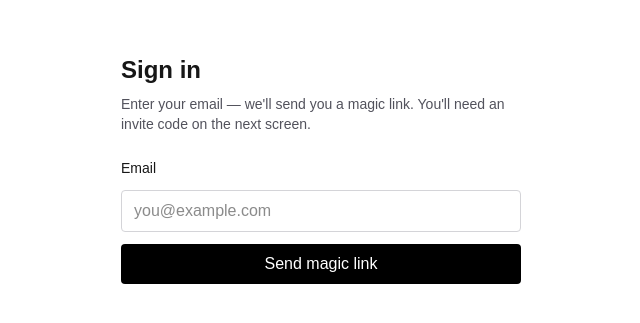
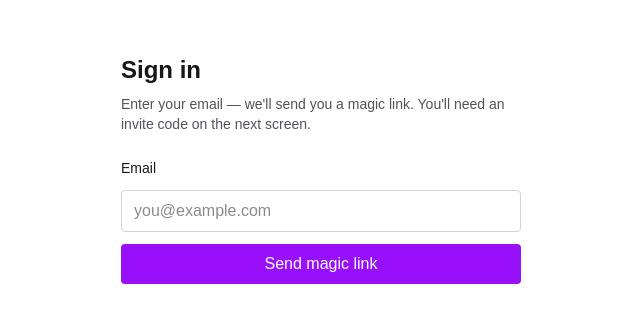
Before and after one commit to eugenPtr/community-skills, a Next.js app: page /sign-in in a window 1280 px wide. Shown: the part 231-554 px from the top of the page, without its empty margins (319-959 px from the left). Built offline with nearby package versions, Linux system fonts and the light colour scheme.

Commit message:
style: purple magic link button

```diff
--- a/app/sign-in/submit-button.tsx
+++ b/app/sign-in/submit-button.tsx
@@ -8,7 +8,7 @@ export function SubmitButton() {
     <button
       type="submit"
       disabled={pending}
-      className="rounded bg-black px-4 py-2 text-white disabled:opacity-50"
+      className="rounded bg-purple-600 px-4 py-2 text-white disabled:opacity-50 hover:bg-purple-700"
     >
       {pending ? "Sending…" : "Send magic link"}
     </button>
```
